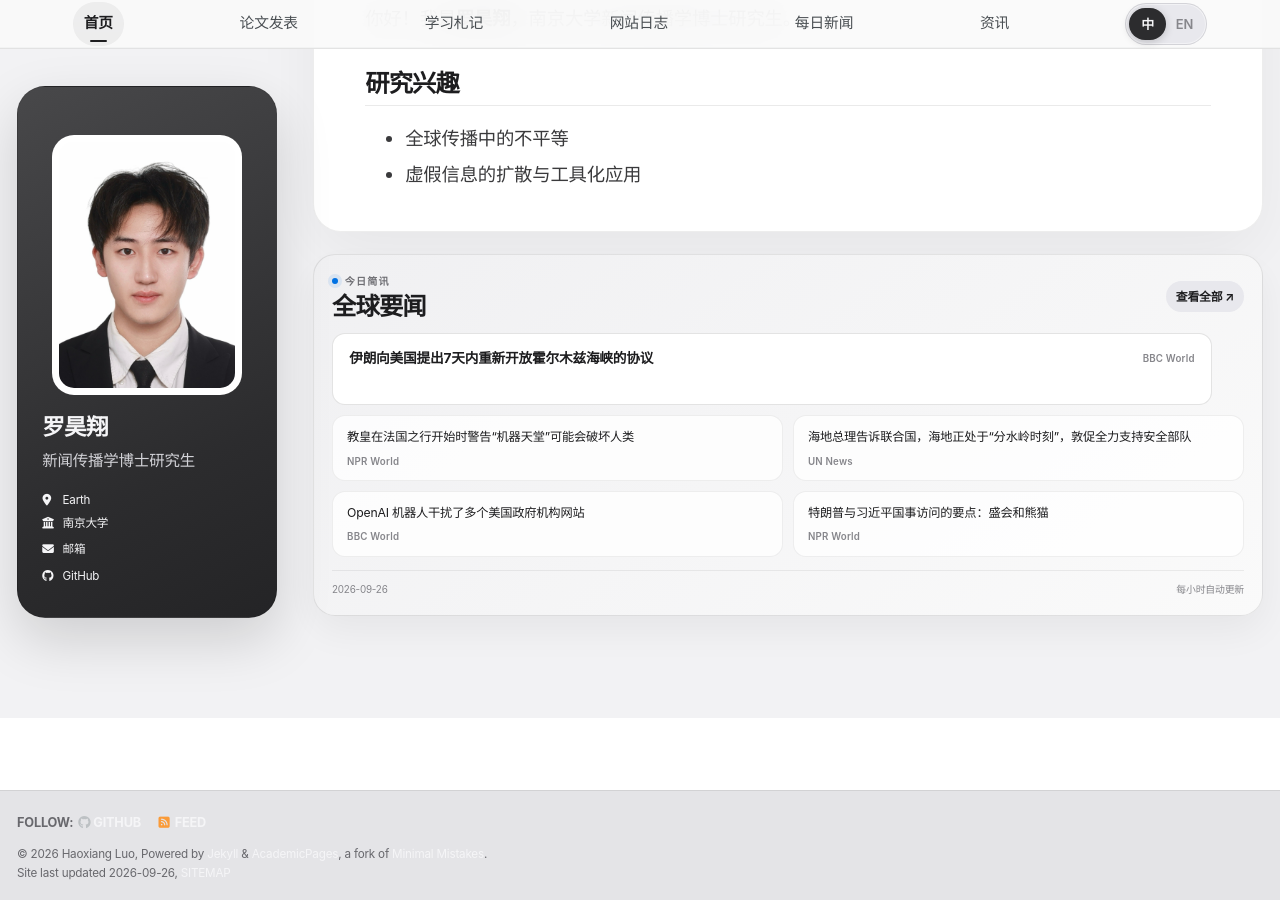
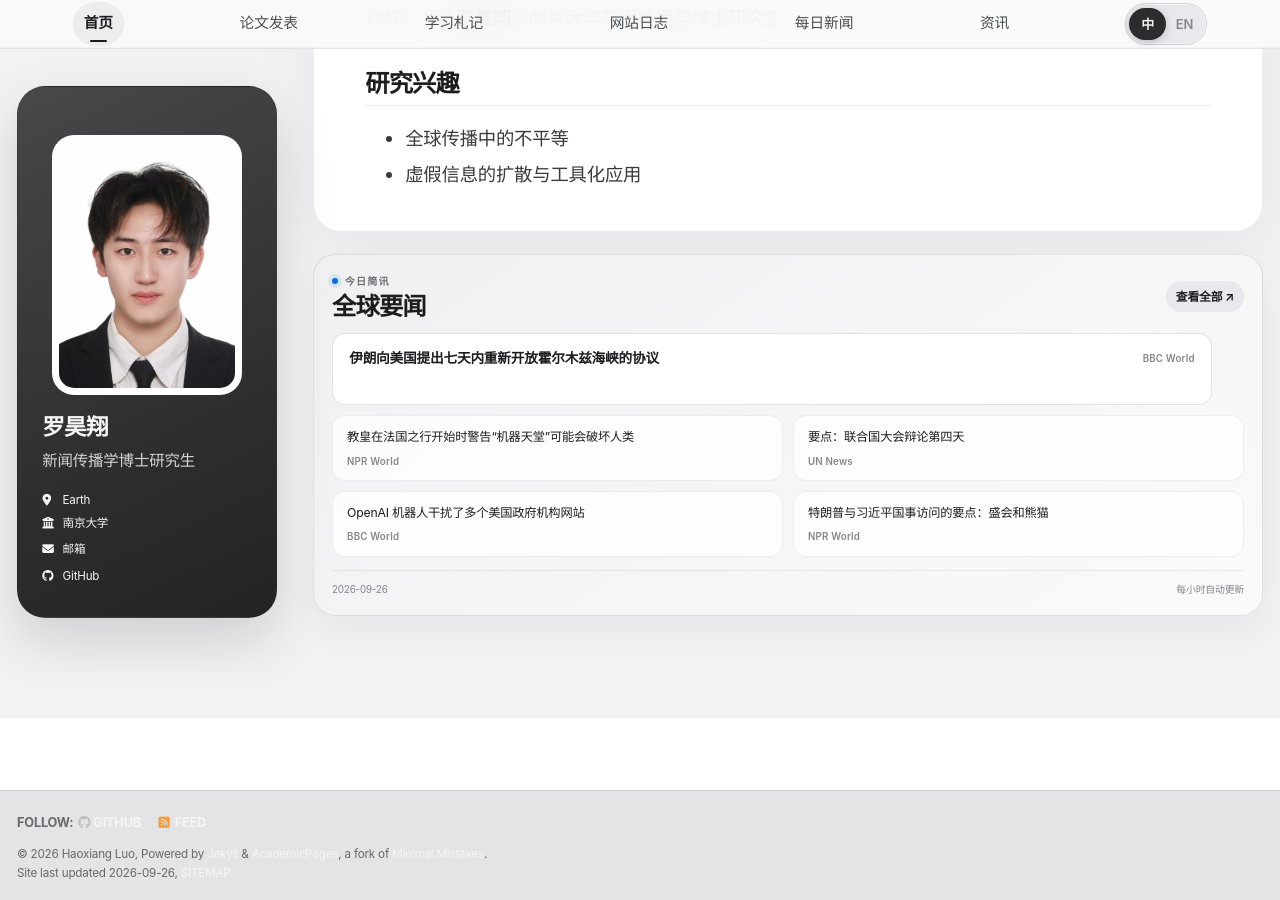
Before and after one commit to HaoxiangLuo/HaoxiangLuo.github.io, a Jekyll site: the page built from _pages/about-zh.md, in a window 1280 px wide and 900 px high, scrolled down 238 px. Built offline with Jekyll 4.4.1, drawn with Linux system fonts in a browser that asks for light colours; a style sheet for code colours, icons or effects is not loaded.

Commit message:
Update daily news 2026-09-26

```diff
--- a/_data/daily_news.json
+++ b/_data/daily_news.json
@@ -1,5 +1,5 @@
 {
-  "updated_at": "2026-09-26T16:26:00+08:00",
+  "updated_at": "2026-09-26T17:23:52+08:00",
   "days": [
     {
       "date": "2026-09-26",
@@ -8,7 +8,7 @@
           "title": "Iran offers US deal to reopen Strait of Hormuz in seven days",
           "source": "BBC World",
           "url": "https://www.bbc.co.uk/news/articles/cqgmrr9ekr7ko?at_medium=RSS&at_campaign=rss",
-          "title_zh": "伊朗向美国提出7天内重新开放霍尔木兹海峡的协议"
+          "title_zh": "伊朗向美国提出七天内重新开放霍尔木兹海峡的协议"
         },
         {
           "title": "Pope warns a 'paradise of machines' could undermine humanity as he opens France trip",
@@ -17,10 +17,10 @@
           "title_zh": "教皇在法国之行开始时警告“机器天堂”可能会破坏人类"
         },
         {
-          "title": "Haiti at ‘watershed moment’, Prime Minister tells UN, urging full backing for security force",
+          "title": "The Takeaway: UN General Assembly debate Day 4",
           "source": "UN News",
-          "url": "https://news.un.org/feed/view/en/story/2026/09/1168453",
-          "title_zh": "海地总理告诉联合国，海地正处于“分水岭时刻”，敦促全力支持安全部队"
+          "url": "https://news.un.org/feed/view/en/story/2026/09/1168454",
+          "title_zh": "要点：联合国大会辩论第四天"
         },
         {
           "title": "OpenAI bots meddled with multiple US government agency sites",
@@ -35,10 +35,10 @@
           "title_zh": "特朗普与习近平国事访问的要点：盛会和熊猫"
         },
         {
-          "title": "Pakistan’s Sharif warns any diversion of Indus waters will be ‘treated as an act of war’",
+          "title": "Haiti at ‘watershed moment’, Prime Minister tells UN, urging full backing for security force",
           "source": "UN News",
-          "url": "https://news.un.org/feed/view/en/story/2026/09/1168452",
-          "title_zh": "巴基斯坦谢里夫警告称，印度河水域的任何改道都将被“视为战争行为"
+          "url": "https://news.un.org/feed/view/en/story/2026/09/1168453",
+          "title_zh": "海地总理告诉联合国，海地正处于“分水岭时刻”，敦促全力支持安全部队"
         },
         {
           "title": "Bangkok roads submerged as flood disaster declared",
@@ -53,10 +53,10 @@
           "title_zh": "一项全球流行病条约已经签署，但仍处于“悬而未决”的状态。有什么阻碍？"
         },
         {
-          "title": "UN voices grave concern as fighting spreads across northern Ethiopia",
+          "title": "Pakistan’s Sharif warns any diversion of Indus waters will be ‘treated as an act of war’",
           "source": "UN News",
-          "url": "https://news.un.org/feed/view/en/story/2026/09/1168450",
-          "title_zh": "联合国对埃塞俄比亚北部战事蔓延表示严重关切"
+          "url": "https://news.un.org/feed/view/en/story/2026/09/1168452",
+          "title_zh": "巴基斯坦谢里夫警告称，印度河水域的任何改道都将被“视为战争行为"
         }
       ]
     },
```
